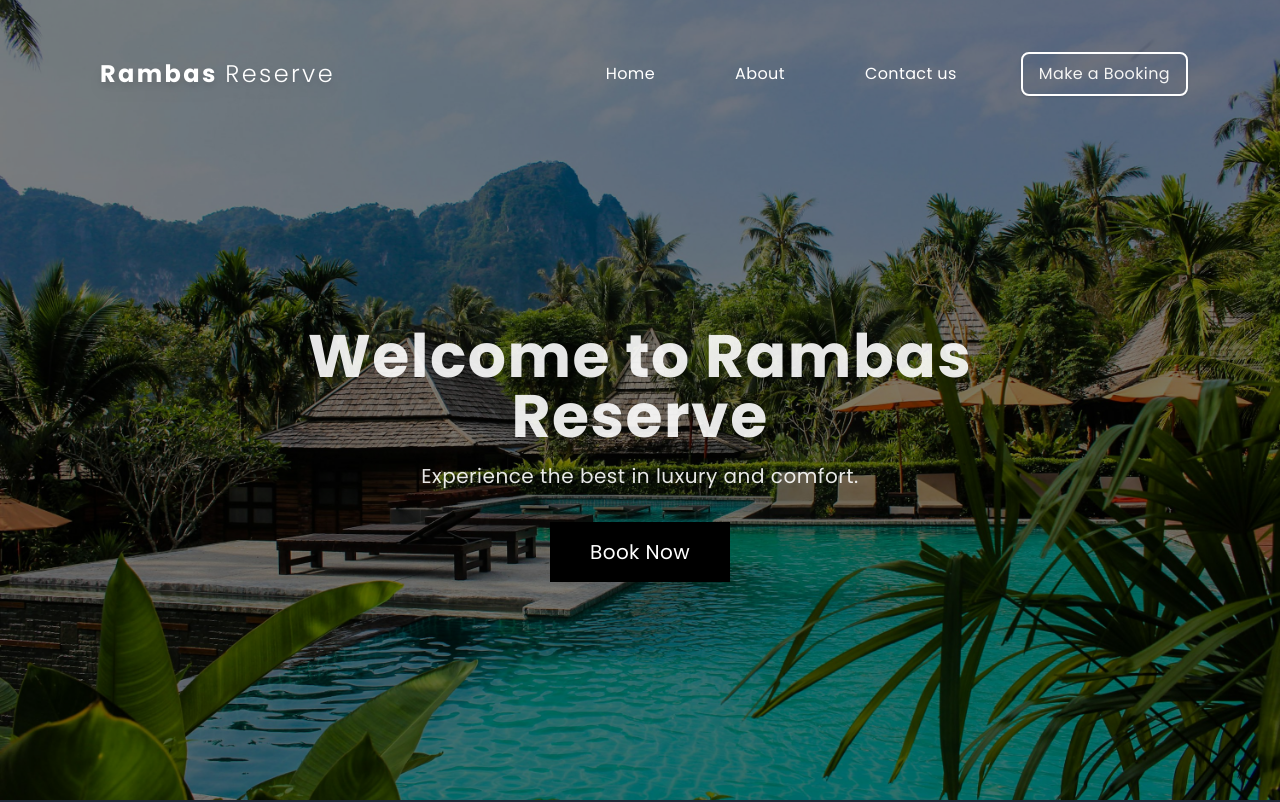
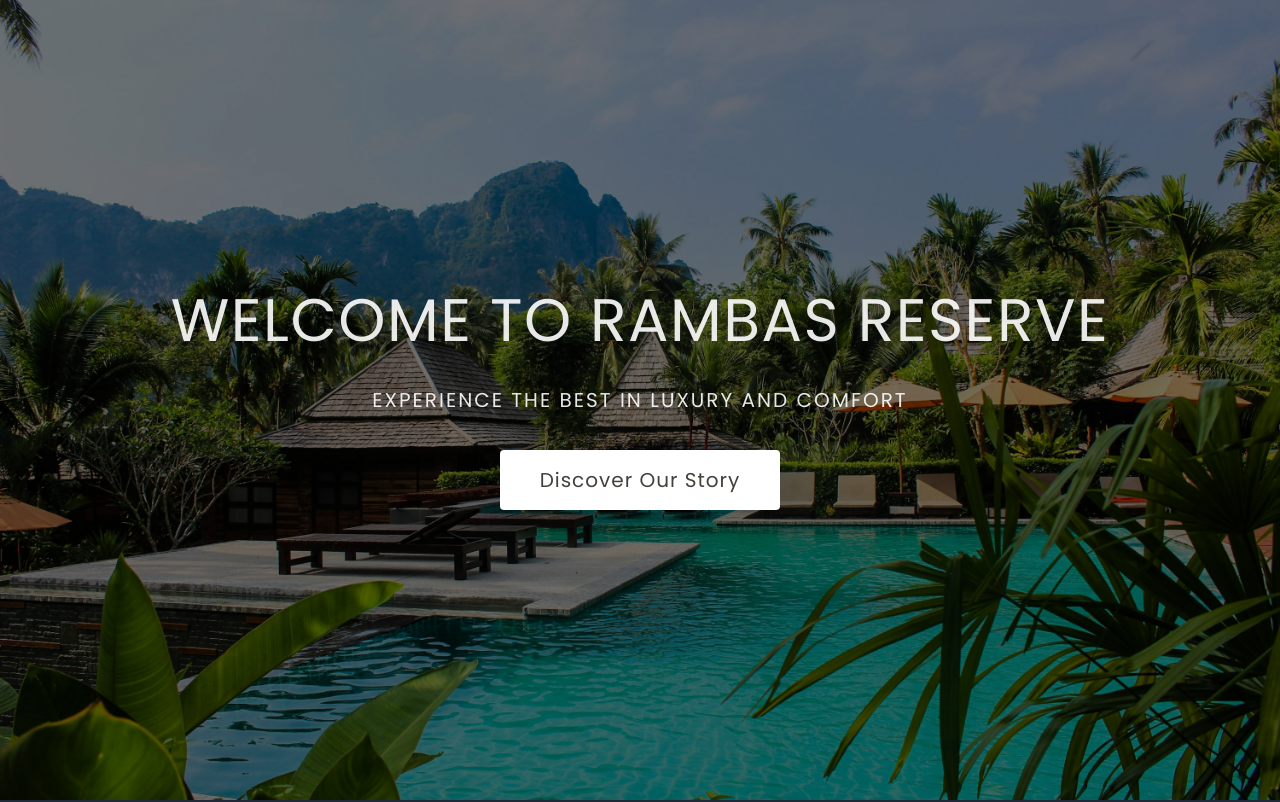
Before and after one commit to T-G-Indie-Dev/rambas-reserve, a Vue app: page / in a window 1280 px wide. Shown: the top 802 px of the page. Built offline with nearby package versions, Linux system fonts and the light colour scheme.

Commit message:
Refactor hero banner code.

```diff
--- a/src/components/Hero.vue
+++ b/src/components/Hero.vue
@@ -1,47 +1,62 @@
 <template>
-    <section class="hero-section relative w-screen h-screen bg-cover bg-center text-white flex flex-col">
-      <!-- Navbar included inside Hero -->
-      <navbar class="relative z-20" />
-
-      <!-- Dark overlay -->
-      <div class="absolute inset-0 bg-black bg-opacity-50 z-10"></div>
-
-      <!-- Hero content -->
-      <div class="relative z-30 text-center max-w-2xl mx-auto flex-grow flex flex-col items-center justify-center">
-        <h1 class="text-4xl lg:text-6xl font-bold mb-4 text-white opacity-90">Welcome to Rambas Reserve</h1>
-        <p class="text-lg lg:text-xl mb-8 text-white opacity-90">Experience the best in luxury and comfort.</p>
-        <button class="hero-btn py-2 px-6 lg:px-10 lg:py-4 text-lg lg:text-xl">Book Now</button>
+  <section class="hero-section relative w-full h-screen overflow-hidden flex flex-col text-white">
+    <div class="absolute inset-0 bg-black bg-opacity-55 z-10"></div>
+    <div class="hero-bg absolute inset-0 bg-cover bg-center"></div>
+    <div class="z-30 uppercase text-center flex-grow flex flex-col items-center justify-center">
+      <h1 class="text-4xl lg:text-6xl mb-9 opacity-90 text-white tracking-wide animate-fade-in-up">
+        Welcome to Rambas Reserve
+      </h1>
+      <p class="text-lg lg:text-xl mb-9 opacity-90 text-white tracking-widest animate-fade-in-up">
+        Experience the best in luxury and comfort
+      </p>
+      <button @click="scrollToSection('aboutSection')" class="hero-btn bg-white hover:bg-gray-800 rounded py-2 px-6 lg:px-10 lg:py-4 text-lg lg:text-xl
+        transition duration-300 ease-in-out transform hover:scale-105 tracking-wider animate-fade-in-up">
+        Discover Our Story
+      </button>
     </div>
   </section>
 </template>
 
 <script>
-  import Navbar from '@/components/Navbar.vue'; // Adjust the path if needed
-
 export default {
   name: 'HeroSection',
-    components: {
-      Navbar
+  methods: {
+    scrollToSection(section) {
+      this.$emit('scrollToSection', section);
+    }
   }
 }
 </script>
 
 <style scoped>
+@keyframes fadeInUp {
+  0% {
+    opacity: 0;
+    transform: translateY(20px);
+  }
+  100% {
+    opacity: 1;
+    transform: translateY(0);
+  }
+}
+
+.animate-fade-in-up {
+  animation: fadeInUp 1s ease-out;
+}
+
 .hero-section {
-    background-image: url('./../assets/images/hero.jfif'); /* Ensure the image path is correct */
+  position: relative;
+  overflow: hidden;
+}
+
+.hero-bg {
+  background-image: url('@/assets/images/hero.jfif');
+  background-attachment: fixed;
   background-size: cover;
   background-position: center;
 }
 
 .hero-btn {
-    background-color: #000;
-    color: #fff;
-    border: none;
-    cursor: pointer;
-    transition: background-color 0.3s ease;
-  }
-
-  .hero-btn:hover {
-    background-color: #333;
+  @apply bg-white hover:bg-gray-800 rounded py-2 px-6 lg:px-10 lg:py-4 text-lg lg:text-xl transition duration-300 ease-in-out;
 }
 </style>
```
Lines whose indentation alone changed are shown as unchanged.
